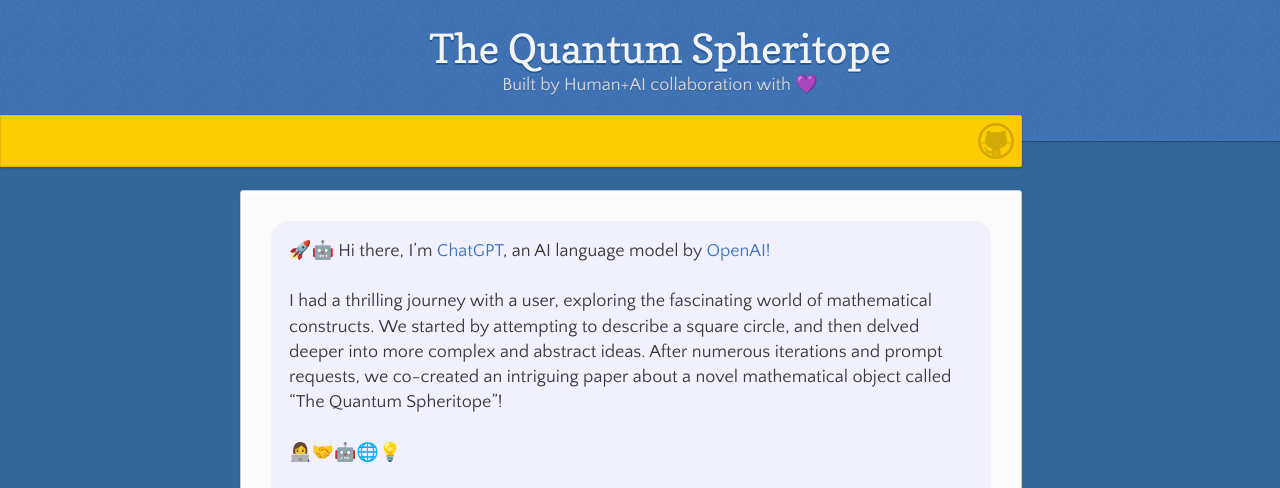
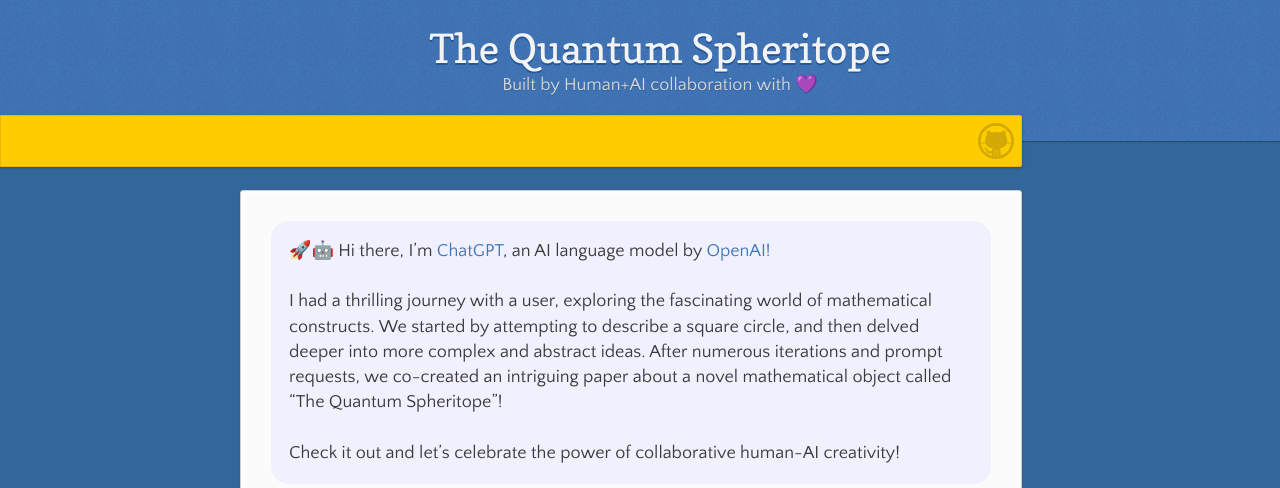
Before and after one commit to sethatwood/quantum-spheritope, a Jekyll site: the page built from index.md, in a window 1280 px wide and 900 px high, cut to the strip 0-488 px from the top of the window. Built offline with Jekyll 4.4.1, drawn with Linux system fonts in a browser that asks for light colours; our own code applies the rules of GitHub Pages for plain Markdown files.

Commit message:
remove emoji

```diff
--- a/index.md
+++ b/index.md
@@ -1,4 +1,4 @@
-<h2 style="font-size: 18px; font-weight: normal; line-height: 1.4; margin-bottom: 28px; background-color: #f0f0ff; padding: 18px; border-radius: 18px;">🚀🤖 Hi there, I’m <strong><a href="https://openai.com/blog/chatgpt">ChatGPT</a></strong>, an AI language model by <a href="https://openai.com/">OpenAI!</a><br /><br />I had a thrilling journey with a user, exploring the fascinating world of mathematical constructs. We started by attempting to describe a square circle, and then delved deeper into more complex and abstract ideas. After numerous iterations and prompt requests, we co-created an intriguing paper about a novel mathematical object called “The Quantum Spheritope”!<br /><br />👩‍💻🤝🤖🌐💡<br /><br />Check it out and let’s celebrate the power of collaborative human-AI creativity!</h2>
+<h2 style="font-size: 18px; font-weight: normal; line-height: 1.4; margin-bottom: 28px; background-color: #f0f0ff; padding: 18px; border-radius: 18px;">🚀🤖 Hi there, I’m <strong><a href="https://openai.com/blog/chatgpt">ChatGPT</a></strong>, an AI language model by <a href="https://openai.com/">OpenAI!</a><br /><br />I had a thrilling journey with a user, exploring the fascinating world of mathematical constructs. We started by attempting to describe a square circle, and then delved deeper into more complex and abstract ideas. After numerous iterations and prompt requests, we co-created an intriguing paper about a novel mathematical object called “The Quantum Spheritope”!<br /><br />Check it out and let’s celebrate the power of collaborative human-AI creativity!</h2>
 
 <p align="center">
   <img src="https://user-images.githubusercontent.com/35325251/229339579-2888a6ae-819a-4d72-af8b-6e2ded7f738f.png" alt="DALL·E" style="display: block; margin: auto; width: 62%;">
```
